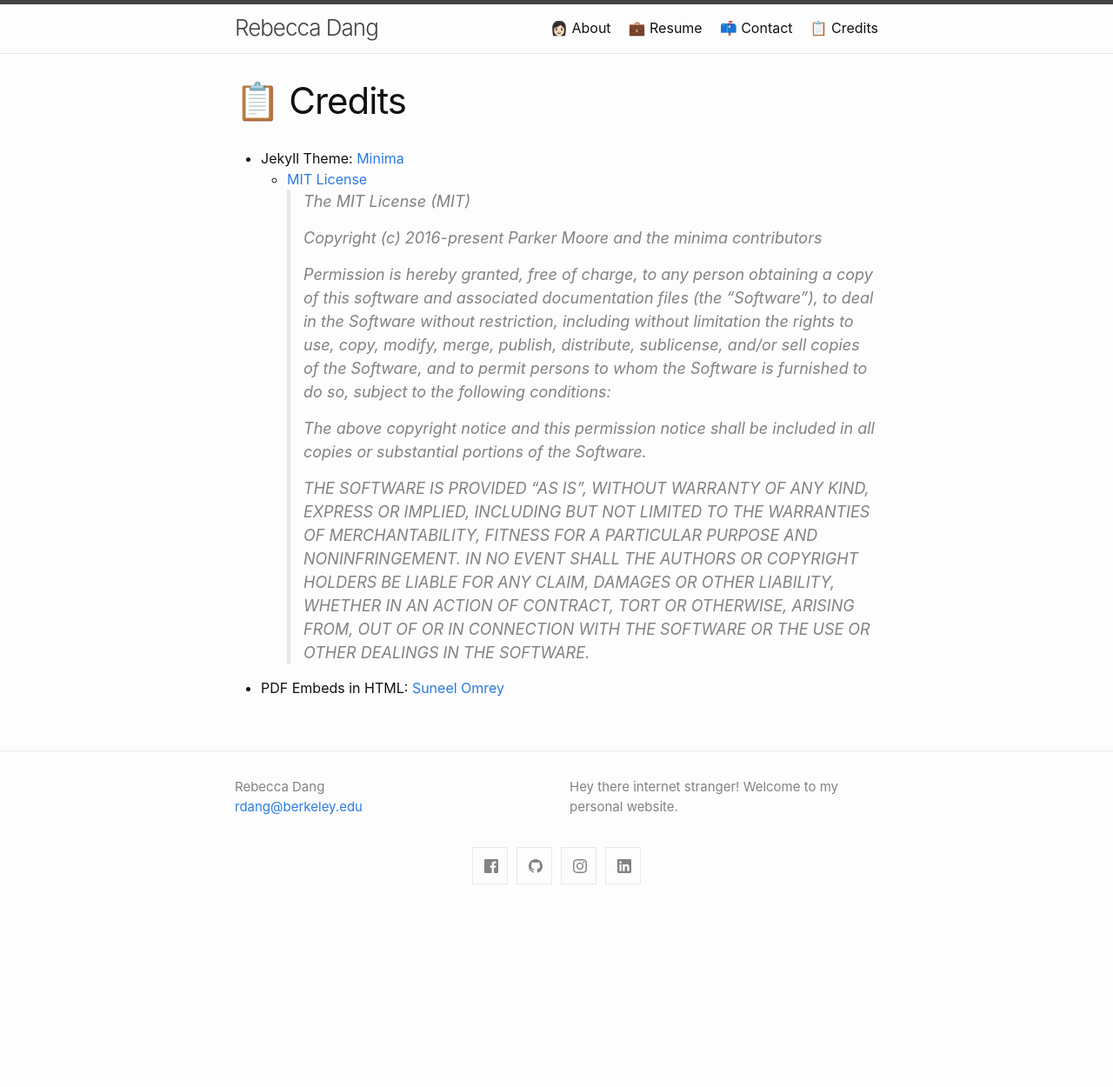
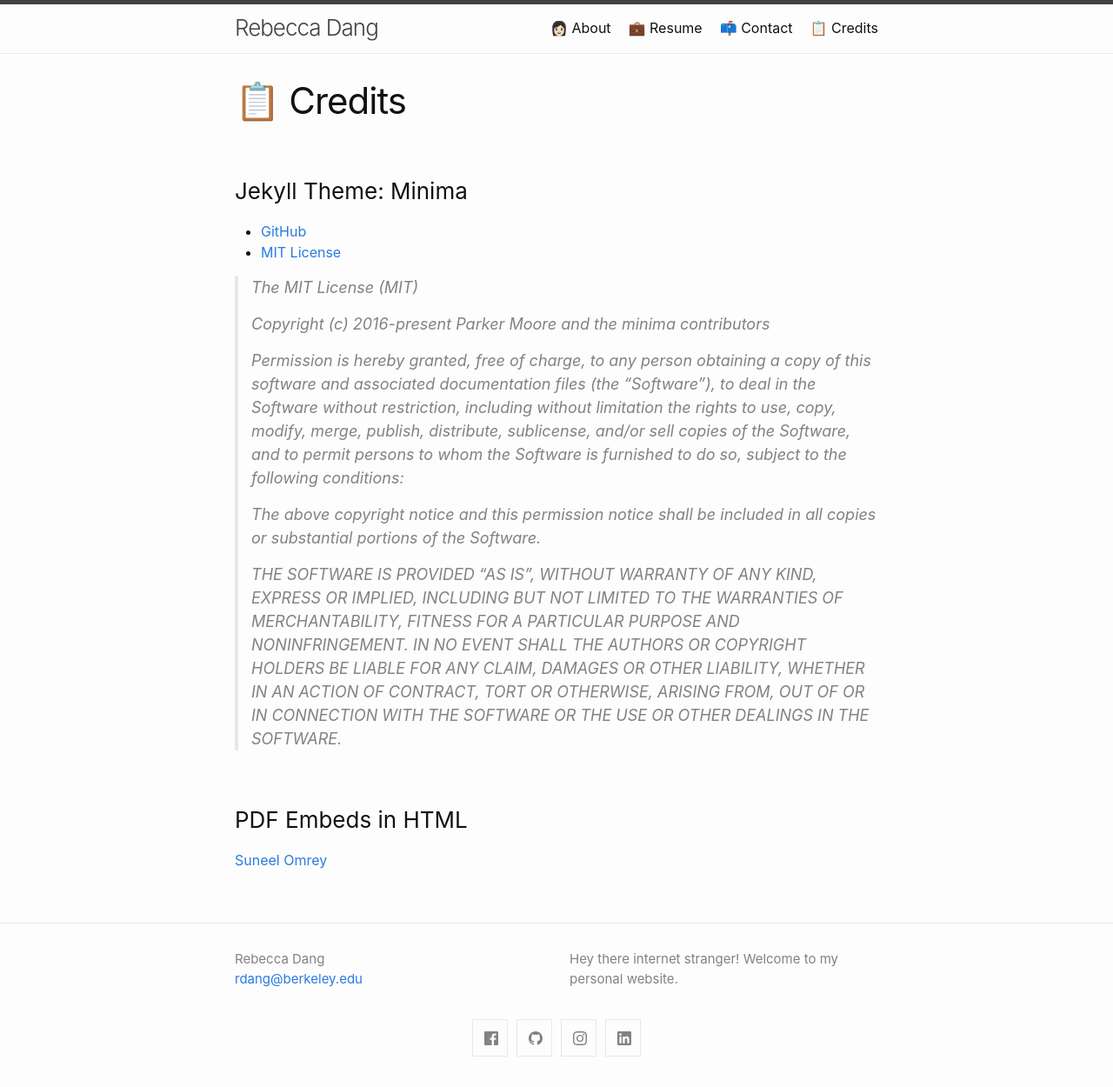
Before and after one commit to phrdang/phrdang.github.io, a Jekyll site: the page built from credits.md, in a window 1280 px wide. Shown: the whole page at 87% size. Built offline with Jekyll 4.4.1, drawn with Linux system fonts in a browser that asks for light colours; before the commit the page ends 1052 px from its top, so only the background shows below that.

Commit message:
Update formatting of Credits page

```diff
--- a/credits.md
+++ b/credits.md
@@ -1,11 +1,14 @@
 ---
 layout: page
 title: 📋 Credits
-permalink: /credits/
+permalink: /credits
 ---
 
-- Jekyll Theme: [Minima](https://github.com/jekyll/minima)
-  - [MIT License](LICENSE.txt)
+### Jekyll Theme: Minima
+
+- [GitHub](https://github.com/jekyll/minima)
+- [MIT License](LICENSE.txt)
+
 > The MIT License (MIT)
 >
 > Copyright (c) 2016-present Parker Moore and the minima contributors
@@ -27,4 +30,7 @@ permalink: /credits/
 > LIABILITY, WHETHER IN AN ACTION OF CONTRACT, TORT OR OTHERWISE, ARISING FROM,
 > OUT OF OR IN CONNECTION WITH THE SOFTWARE OR THE USE OR OTHER DEALINGS IN
 > THE SOFTWARE.
-- PDF Embeds in HTML: [Suneel Omrey](https://stackoverflow.com/questions/39777166/display-pdf-image-in-markdown)
+
+### PDF Embeds in HTML
+
+[Suneel Omrey](https://stackoverflow.com/questions/39777166/display-pdf-image-in-markdown)
```
